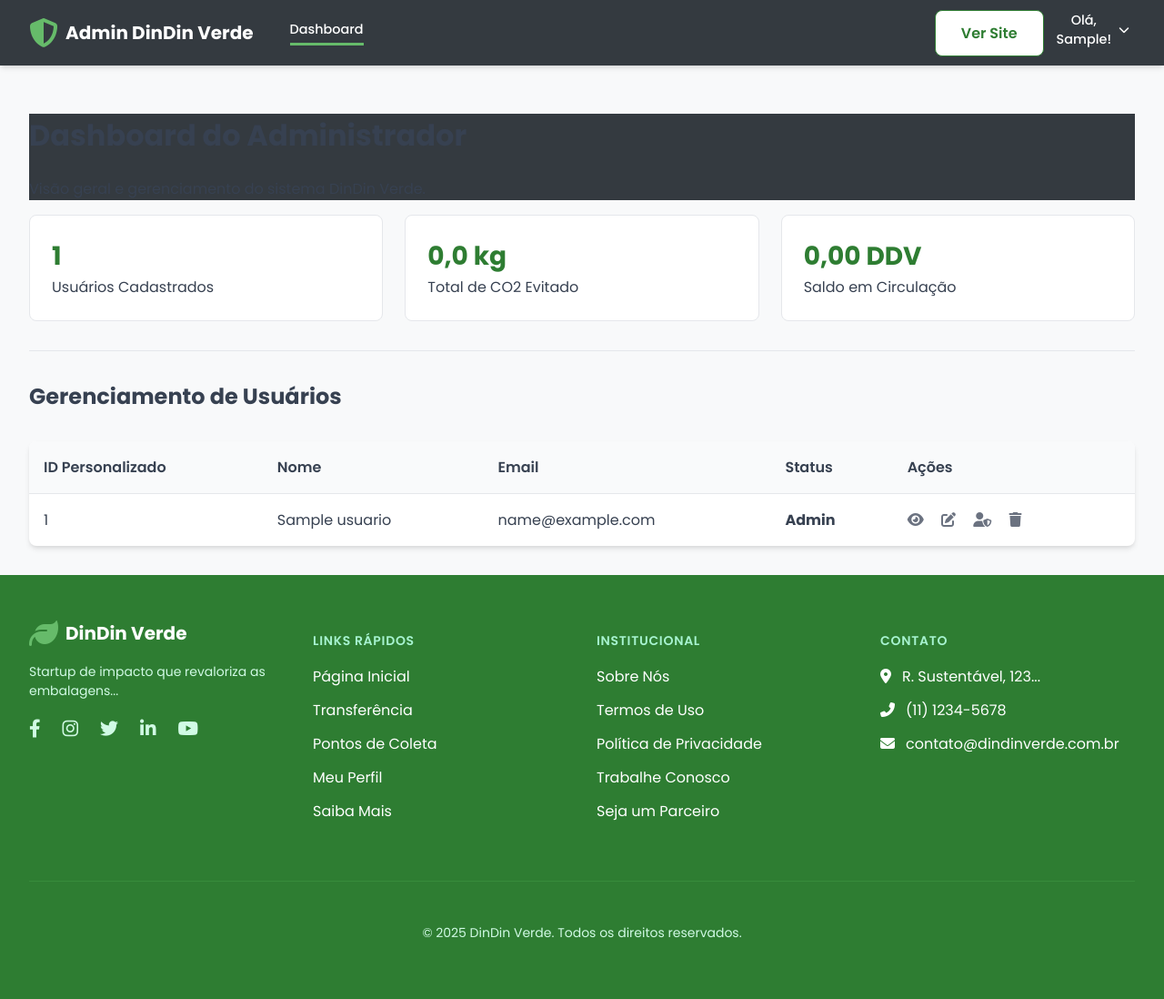
After one commit to Atered01/dindinweb, a PHP site: page /templates/admin_home.php in a window 1280 px wide. The commit adds this page. Shown: the whole page at 91% size. Run offline with PHP 8.4, Linux system fonts and the light colour scheme; the visitor is signed in with stand-in values (Sample User, id 1); tables that the repository leaves empty or names only in its code hold one stand-in row (values such as "Sample post").

Commit message:
Arrumando bugs

```diff
--- a/PHP/config.php
+++ b/PHP/config.php
@@ -1,4 +1,6 @@
 <?php
+ini_set('session.cookie_httponly', 1);
+ini_set('session.use_only_cookies', 1);
 if (session_status() == PHP_SESSION_NONE) {
     session_start();
 }
--- /dev/null
+++ b/includes/header_admin.php
@@ -0,0 +1,44 @@
+<?php
+// Em Dindinweb/includes/header_admin.php
+
+// Garante que a sessão foi iniciada e a BASE_URL está definida
+if (session_status() == PHP_SESSION_NONE) {
+    session_start();
+}
+if (!defined('BASE_URL')) {
+    // Este caminho é mais robusto, pois se baseia na localização do próprio arquivo
+    require_once(dirname(__DIR__) . '/PHP/config.php');
+}
+
+// Extrai o primeiro nome para a saudação
+$nomeCompleto = $_SESSION['usuario_nome'] ?? 'Admin';
+$primeiroNome = current(explode(' ', $nomeCompleto));
+?>
+<header class="main-header admin-header">
+    <nav class="container">
+        <div class="navbar">
+            <div class="nav-left">
+                <a href="<?php echo BASE_URL; ?>/templates/admin_home.php" class="logo">
+                    <i class="fas fa-shield-alt logo-icon"></i>
+                    <span>Admin DinDin Verde</span>
+                </a>
+                <div class="nav-links">
+                    <a href="<?php echo BASE_URL; ?>/templates/admin_home.php">Dashboard</a>
+                    </div>
+            </div>
+            <div class="nav-right">
+                <a href="<?php echo BASE_URL; ?>/index.php" class="btn btn-secondary" target="_blank">Ver Site</a>
+                <div class="dropdown">
+                    <button id="dropdown-toggle" class="dropdown-toggle">
+                        <span>Olá, <?php echo htmlspecialchars($primeiroNome); ?>!</span>
+                        <i class="fas fa-chevron-down"></i>
+                    </button>
+                    <div id="dropdown-menu" class="dropdown-menu">
+                        <a href="<?php echo BASE_URL; ?>/templates/perfil.php" class="dropdown-item"><i class="fas fa-user"></i> Meu Perfil</a>
+                        <a href="<?php echo BASE_URL; ?>/templates/logout.php" class="dropdown-item"><i class="fas fa-sign-out-alt"></i> Sair</a>
+                    </div>
+                </div>
+            </div>
+        </div>
+    </nav>
+</header>
--- /dev/null
+++ b/templates/admin_home.php
@@ -0,0 +1,124 @@
+<?php
+// Em Dindinweb/templates/admin_home.php
+// Inclui o config e os helpers
+require_once('../PHP/config.php');
+require_once('../PHP/helpers.php');
+
+// GUARDA DE SEGURANÇA: Garante que apenas administradores acessem
+if (!isset($_SESSION['is_admin']) || !$_SESSION['is_admin']) {
+    header('Location: ' . BASE_URL . '/templates/homeComLogin.php');
+    exit();
+}
+
+// --- Busca de Dados para o Dashboard ---
+try {
+    // Total de usuários
+    $total_usuarios = $pdo->query("SELECT COUNT(*) FROM usuarios")->fetchColumn();
+
+    // Total de CO2 evitado
+    $total_co2 = $pdo->query("SELECT SUM(co2_evitado) FROM estatisticas_usuario")->fetchColumn();
+
+    // Total de saldo em circulação
+    $total_saldo_ddv = $pdo->query("SELECT SUM(saldo_ddv) FROM estatisticas_usuario")->fetchColumn();
+
+    // Lista de todos os usuários para a tabela
+    $stmt_usuarios = $pdo->query("SELECT id, id_personalizado, nome, email, data_cadastro, is_admin FROM usuarios ORDER BY data_cadastro DESC");
+    $todos_usuarios = $stmt_usuarios->fetchAll();
+
+} catch (PDOException $e) {
+    die("Erro ao buscar dados para o dashboard: " . $e->getMessage());
+}
+?>
+<!DOCTYPE html>
+<html lang="pt-BR">
+<head>
+    <meta charset="UTF-8">
+    <meta name="viewport" content="width=device-width, initial-scale=1.0">
+    <title>Painel de Administração</title>
+    <link rel="stylesheet" href="https://cdnjs.cloudflare.com/ajax/libs/font-awesome/6.4.0/css/all.min.css">
+    <link rel="stylesheet" href="<?php echo BASE_URL; ?>/css/home.css">
+    <link rel="stylesheet" href="<?php echo BASE_URL; ?>/css/perfil.css">
+    <style>
+        .admin-header { background-color: #343a40; }
+        .admin-header .logo, .admin-header .nav-links a, .admin-header .dropdown-toggle { color: #fff; }
+        .admin-header .logo-icon { color: var(--color-primary); }
+        .admin-header .nav-links a:hover { color: #ddd; border-bottom-color: var(--color-primary); }
+        .admin-table { width: 100%; border-collapse: collapse; margin-top: 2rem; background: #fff; box-shadow: var(--shadow-md); border-radius: var(--border-radius); overflow: hidden; }
+        .admin-table th, .admin-table td { padding: 1rem; border-bottom: 1px solid var(--color-border); text-align: left; }
+        .admin-table th { background-color: var(--color-gray-light); font-weight: 600; }
+        .admin-table td.admin-actions a { color: var(--color-text-light); margin-right: 15px; font-size: 1rem; }
+        .admin-table td.admin-actions a:hover { color: var(--color-primary-dark); }
+        .admin-table td.admin-actions a.delete:hover { color: var(--color-red); }
+        .admin-table tbody tr:last-child td { border-bottom: none; }
+        .admin-table tbody tr:hover { background-color: #f9f9f9; }
+    </style>
+</head>
+<body>
+
+    <?php include '../includes/header_admin.php'; ?>
+
+    <main class="container" style="padding-top: 2rem; padding-bottom: 2rem;">
+        <div class="admin-header">
+            <h1>Dashboard do Administrador</h1>
+            <p class="subtitle">Visão geral e gerenciamento do sistema DinDin Verde.</p>
+        </div>
+
+        <div class="grid-3">
+            <div class="stat-box">
+                <strong><?php echo $total_usuarios; ?></strong>
+                <span>Usuários Cadastrados</span>
+            </div>
+            <div class="stat-box">
+                <strong><?php echo number_format($total_co2 ?? 0, 1, ','); ?> kg</strong>
+                <span>Total de CO2 Evitado</span>
+            </div>
+            <div class="stat-box">
+                <strong><?php echo number_format($total_saldo_ddv ?? 0, 2, ',', '.'); ?> DDV</strong>
+                <span>Saldo em Circulação</span>
+            </div>
+        </div>
+
+        <hr style="margin: 2rem 0; border: 0; border-top: 1px solid var(--color-border);">
+
+        <div class="user-management">
+            <h2>Gerenciamento de Usuários</h2>
+            <table class="admin-table">
+                <thead>
+                    <tr>
+                        <th>ID Personalizado</th>
+                        <th>Nome</th>
+                        <th>Email</th>
+                        <th>Status</th>
+                        <th>Ações</th>
+                    </tr>
+                </thead>
+                <tbody>
+                    <?php if (count($todos_usuarios) > 0): ?>
+                        <?php foreach ($todos_usuarios as $usuario): ?>
+                            <tr>
+                                <td><?php echo htmlspecialchars($usuario['id_personalizado']); ?></td>
+                                <td><?php echo htmlspecialchars($usuario['nome']); ?></td>
+                                <td><?php echo htmlspecialchars($usuario['email']); ?></td>
+                                <td><?php echo $usuario['is_admin'] ? '<strong>Admin</strong>' : 'Usuário'; ?></td>
+                                <td class="admin-actions">
+                                    <a href="perfil.php?id=<?php echo $usuario['id']; ?>" title="Ver Perfil"><i class="fas fa-eye"></i></a>
+                                    <a href="editar_usuario.php?id=<?php echo $usuario['id']; ?>" title="Editar Usuário"><i class="fas fa-edit"></i></a>
+                                    <a href="tornar_admin.php?id=<?php echo $usuario['id']; ?>" title="Tornar Admin/Usuário"><i class="fas fa-user-shield"></i></a>
+                                    <a href="excluir_usuario.php?id=<?php echo $usuario['id']; ?>" onclick="return confirm('Tem certeza que deseja excluir este usuário? Esta ação não pode ser desfeita.');" title="Excluir Usuário" class="delete"><i class="fas fa-trash"></i></a>
+                                </td>
+                            </tr>
+                        <?php endforeach; ?>
+                    <?php else: ?>
+                        <tr>
+                            <td colspan="5" style="text-align: center;">Nenhum usuário cadastrado ainda.</td>
+                        </tr>
+                    <?php endif; ?>
+                </tbody>
+            </table>
+        </div>
+    </main>
+
+    <?php include '../includes/footer.php'; ?>
+    <script src="<?php echo BASE_URL; ?>/js/scripts.js"></script>
+</body>
+</html>
--- a/templates/cadastro.php
+++ b/templates/cadastro.php
@@ -1,5 +1,4 @@
 <?php
-session_start();
 // Garante que o config.php seja carregado para usar a BASE_URL e o $pdo
 require_once('../PHP/config.php');
 // Inclui nosso arquivo de funções reutilizáveis
--- a/templates/configuracoes.php
+++ b/templates/configuracoes.php
@@ -1,5 +1,4 @@
 <?php
-session_start();
 require_once('../PHP/config.php');
 
 if (!isset($_SESSION['usuario_id'])) {
--- a/templates/homeComLogin.php
+++ b/templates/homeComLogin.php
@@ -1,5 +1,4 @@
 <?php
-session_start();
 // Inclui o config.php no topo para definir a BASE_URL
 require_once('../PHP/config.php');
 
--- a/templates/pontos_coleta.php
+++ b/templates/pontos_coleta.php
@@ -1,7 +1,4 @@
 <?php
-// Inicia a sessão para verificar o status de login
-session_start();
-
 // CORREÇÃO: Inclui o config.php no topo para definir a BASE_URL
 require_once('../PHP/config.php');
 ?>
```
Also changed, not shown: PHP/excluir_usuario.php (added, +38 -0 lines), PHP/exibir_foto.php (+25 -12 lines), PHP/helpers.php (+0 -13 lines), PHP/index.php (+18 -6 lines), includes/header_logado.php (+6 -1 lines), templates/admin.php (added, +69 -0 lines), templates/editar_usuario.php (added, +68 -0 lines), templates/login.php (+11 -4 lines), templates/perfil.php (+20 -8 lines).
